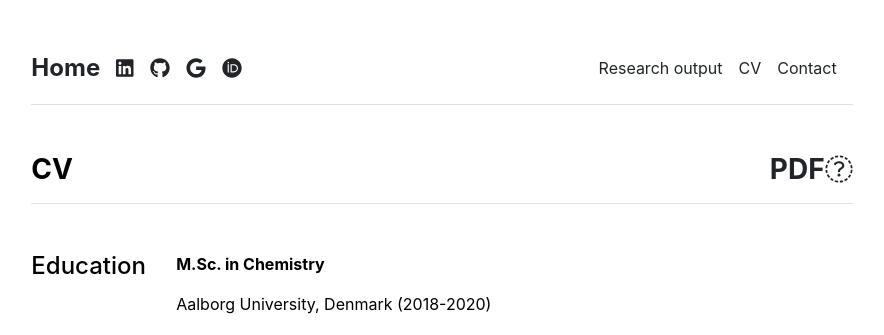
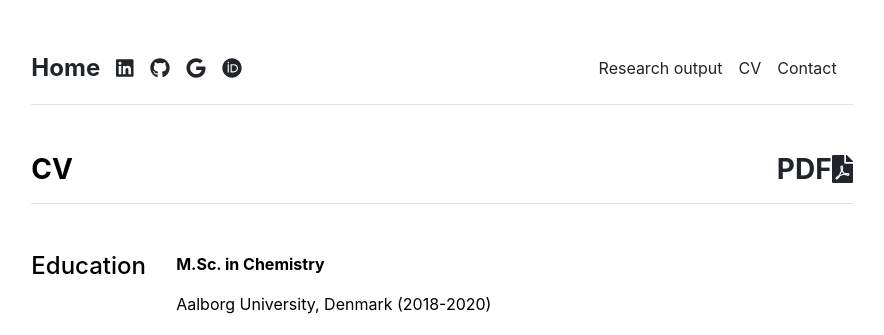
Before and after one commit to R-Chr/R-Chr.github.io, a Jekyll site: the page built from cv.md, in a window 1280 px wide. Shown: the top 335 px of the page, without its empty margins (198-1082 px from the left). Built offline with Jekyll 4.4.1, drawn with Linux system fonts in a browser that asks for light colours.

Commit message:
Update cv.html

```diff
--- a/_layouts/cv.html
+++ b/_layouts/cv.html
@@ -8,7 +8,7 @@ layout: default
   <div>
     <h3 class="fw-bold border-bottom pb-3 mb-5 d-flex justify-content-between">
       <span>CV</span>
-      <a href="{{ site.github.url }}/assets/files/CV.pdf" download class="text-decoration-none text-dark">PDF<i class="fab fa-file-pdf-o"></i></a>
+      <a href="{{ site.github.url }}/assets/files/CV.pdf" download class="text-decoration-none text-dark">PDF<i class="fas fa-file-pdf"></i></a>
     </h3>
     <div class="row g-5 mb-5">
       <div class="col-md-2">
```
